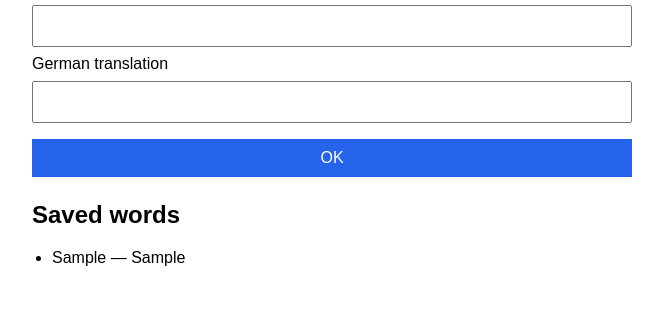
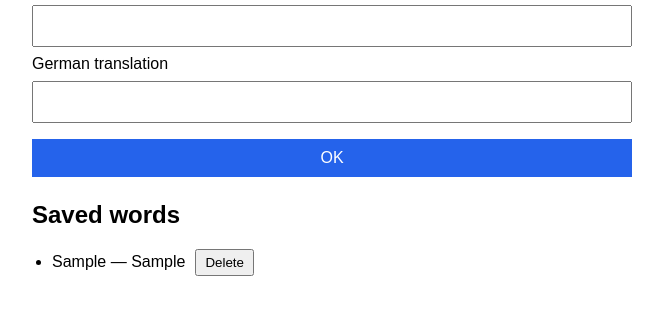
Before and after one commit to Abby-gal/Agent_use_template_flashcards, a plain HTML site: page index.html in a window 1280 px wide. Both pictures are taken after typing "Sample", "Sample" into the empty fields and a click on the button "OK". Shown: the part 125-440 px from the top of the page, without its empty margins (308-971 px from the left). Drawn offline with Linux system fonts and the light colour scheme.

Commit message:
Implemented feature3-Deletion of word pairs

```diff
--- a/script.js
+++ b/script.js
@@ -29,9 +29,25 @@ wordForm.addEventListener("submit", addWordPair);
 function showWordPairs() {
 	wordList.textContent = "";
 
-	for (const pair of flashcards) {
+	for (let index = 0; index < flashcards.length; index++) {
+		const pair = flashcards[index];
 		const listItem = document.createElement("li");
+		const deleteButton = document.createElement("button");
+
 		listItem.textContent = pair.english + " — " + pair.german;
+		deleteButton.textContent = "Delete";
+		deleteButton.type = "button";
+		deleteButton.addEventListener("click", function () {
+			deleteWordPair(index);
+		});
+
+		listItem.appendChild(deleteButton);
 		wordList.appendChild(listItem);
 	}
 }
+
+// Removes a word pair at the selected position in the list.
+function deleteWordPair(index) {
+	flashcards.splice(index, 1);
+	showWordPairs();
+}
--- a/style.css
+++ b/style.css
@@ -41,3 +41,13 @@ body {
 #word-list {
 	padding-left: 20px;
 }
+
+#word-list li {
+	margin-bottom: 8px;
+}
+
+#word-list button {
+	margin-left: 10px;
+	padding: 4px 8px;
+	cursor: pointer;
+}
```
